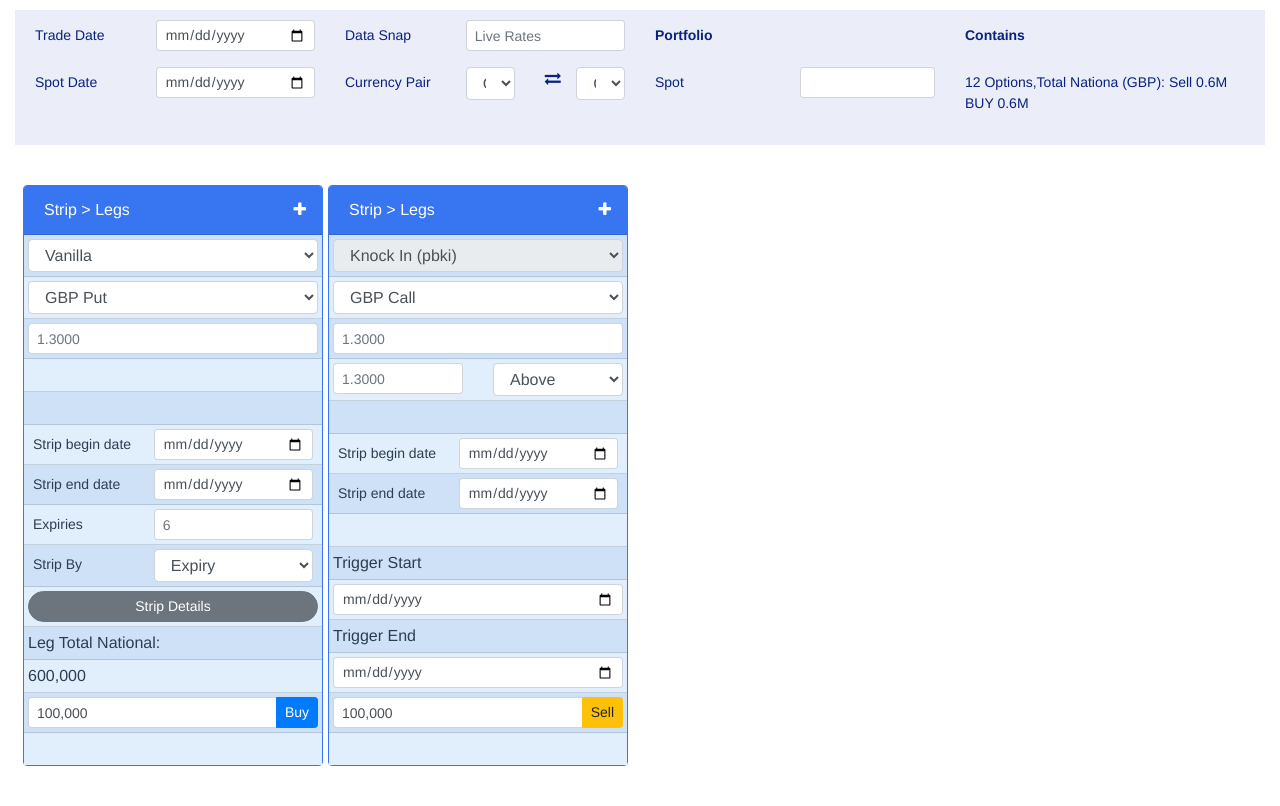
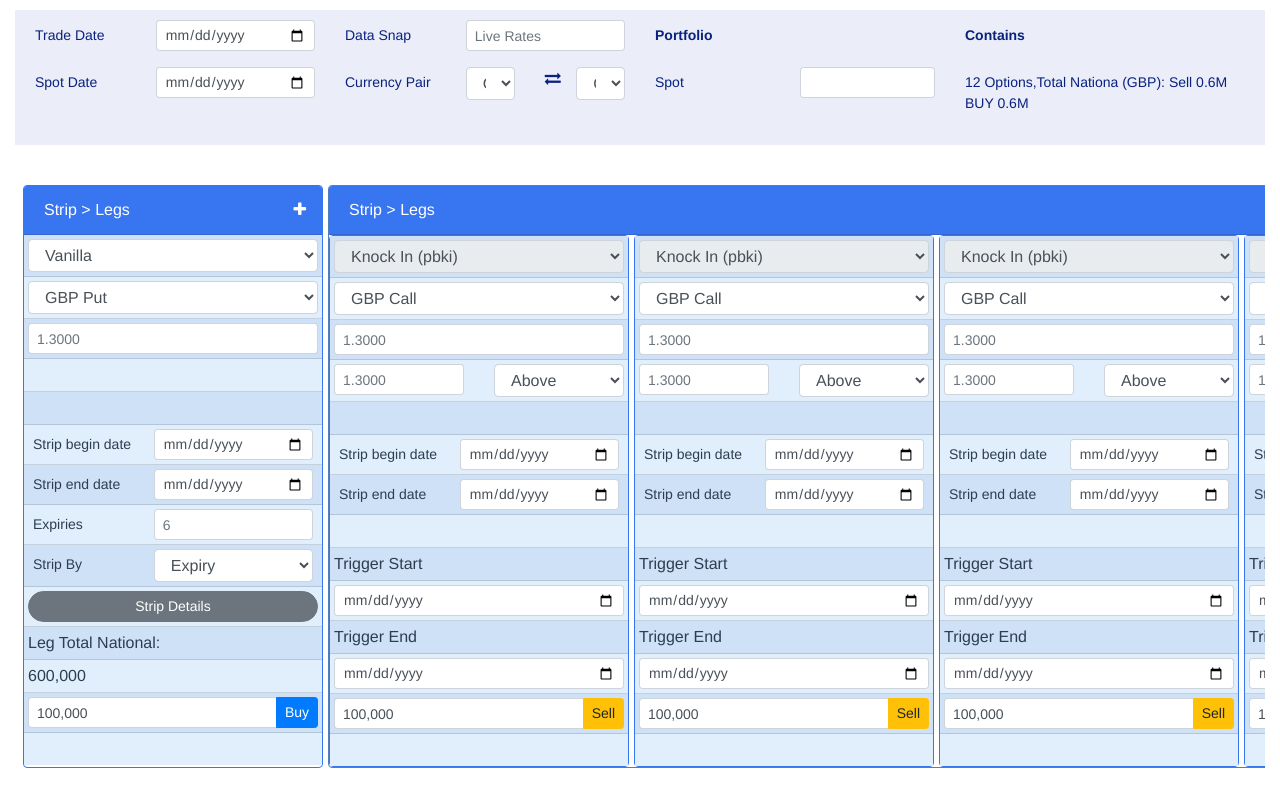
Before and after one commit to xsmorex/derivitest, a Vue app: page / in a window 1280 px wide. Shown: the top 806 px of the page. Built offline with nearby package versions, Linux system fonts and the light colour scheme.

Commit message:
options leg extension template added

```diff
--- a/src/assets/css/style.css
+++ b/src/assets/css/style.css
@@ -30,7 +30,7 @@ a {
 
 .strip-legs-option.card {
     min-height: 300px;
-    width: 300px;
+    min-width: 300px;
     margin-right: 5px;
     border: 1px solid #3875f1;
 }
@@ -62,3 +62,11 @@ a {
     padding: 0.25rem;
     border-radius: 0!important;
 }
+
+.strip-legs-option.option1 {
+    border: 1px solid #3875f1;
+}
+
+.strip-legs-option.option2 {
+    border: 1px solid #507ebf;
+}
--- a/src/components/Home/Option1.vue
+++ b/src/components/Home/Option1.vue
@@ -1,5 +1,6 @@
 <template>
-<b-card no-body class="ml-2 strip-legs-option ">
+<div class="d-flex">
+    <b-card no-body class="ml-2 strip-legs-option option1">
         <div slot="header">
             Strip > Legs
             <div class="card-header-actions">
@@ -67,10 +68,17 @@
             </b-list-group>
         </b-card-body>
     </b-card>
+    <Option2 />
+</div>
 </template>
 
 <script>
+import Option2 from "./Option2.vue";
+
 export default {
-    name: "Option1"
+    name: "Option1",
+    components: {
+        Option2
+    },
 };
 </script>
--- a/src/components/Home/Option2.vue
+++ b/src/components/Home/Option2.vue
@@ -9,75 +9,24 @@
         </div>
     </div>
     <b-card-body class="p-0">
-        <b-list-group flush>
-            <b-list-group-item>
-                <b-form-select name="optionClass" :plain="true" :options="['Knock In (pbki)']" disabled value="Knock In (pbki)">
-                </b-form-select>
-            </b-list-group-item>
-            <b-list-group-item>
-                <b-form-select name="callPutOption" :plain="true" :options="['GBP Call', 'GBP Put']" value="GBP Call">
-                </b-form-select>
-            </b-list-group-item>
-            <b-list-group-item>
-                <b-form-input name="strike" type="text" size="sm" placeholder="1.3000"></b-form-input>
-            </b-list-group-item>
-            <b-list-group-item>
-                <div class="row">
-                    <div class="col">
-                        <b-form-input name="trigger1" type="text" size="sm" placeholder="1.3000"></b-form-input>
-                    </div>
-                    <div class="col">
-                        <b-form-select name="trigger1_type" :plain="true" :options="['Above', 'Below']" value="Above">
-                        </b-form-select>
-                    </div>
-                </div>
-            </b-list-group-item>
-            <b-list-group-item>&nbsp;</b-list-group-item>
-            <b-list-group-item>
-                <b-form-group class="m-0" label="Strip begin date" label-for="strip_begin_date" :label-cols="5" label-size="sm" :horizontal="true">
-                    <b-form-input type="date" size="sm" name="strip_begin_date"></b-form-input>
-                </b-form-group>
-            </b-list-group-item>
-            <b-list-group-item>
-                <b-form-group class="m-0" label="Strip end date" label-for="strip_end_date" :label-cols="5" label-size="sm" :horizontal="true">
-                    <b-form-input type="date" size="sm" name="strip_end_date"></b-form-input>
-                </b-form-group>
-            </b-list-group-item>
-            <b-list-group-item>&nbsp;</b-list-group-item>
-            <b-list-group-item>
-                Trigger Start
-            </b-list-group-item>
-            <b-list-group-item>
-                <b-form-group class="m-0" label="" label-for="trigger_start_date" :label-cols="0" label-size="sm" :horizontal="true">
-                    <b-form-input type="date" size="sm" name="trigger_start_date"></b-form-input>
-                </b-form-group>
-            </b-list-group-item>
-            <b-list-group-item>
-                Trigger End
-            </b-list-group-item>
-            <b-list-group-item>
-                <b-form-group class="m-0" label="" label-for="trigger_end_date" :label-cols="0" label-size="sm" :horizontal="true">
-                    <b-form-input type="date" size="sm" name="trigger_end_date"></b-form-input>
-                </b-form-group>
-            </b-list-group-item>
-            <b-list-group-item>
-                <b-form-group class="m-0" label="" label-for="nationalIn">
-                    <b-input-group>
-                        <b-form-input size="sm" name="nationalIn" type="text" value="100,000"></b-form-input>
-                        <b-input-group-append>
-                            <b-button size="sm" variant="warning">Sell</b-button>
-                        </b-input-group-append>
-                    </b-input-group>
-                </b-form-group>
-            </b-list-group-item>
-            <b-list-group-item>&nbsp;</b-list-group-item>
-        </b-list-group>
+        <div class="d-flex flex-row flex-now">
+            <Option2Item/>
+            <Option2Item/>
+            <Option2Item/>
+            <Option2Item/>
+            <Option2Item/>
+        </div>
     </b-card-body>
 </b-card>
 </template>
 
 <script>
+import Option2Item from "./Option2Item.vue";
+
 export default {
-    name: "Option2"
+    name: "Option2",
+     components: {
+        Option2Item
+    },
 };
 </script>
--- /dev/null
+++ b/src/components/Home/Option2Item.vue
@@ -0,0 +1,73 @@
+<template>
+<b-card no-body class="strip-legs-option">
+    <b-list-group flush>
+        <b-list-group-item>
+            <b-form-select name="optionClass" :plain="true" :options="['Knock In (pbki)']" disabled value="Knock In (pbki)">
+            </b-form-select>
+        </b-list-group-item>
+        <b-list-group-item>
+            <b-form-select name="callPutOption" :plain="true" :options="['GBP Call', 'GBP Put']" value="GBP Call">
+            </b-form-select>
+        </b-list-group-item>
+        <b-list-group-item>
+            <b-form-input name="strike" type="text" size="sm" placeholder="1.3000"></b-form-input>
+        </b-list-group-item>
+        <b-list-group-item>
+            <div class="row">
+                <div class="col">
+                    <b-form-input name="trigger1" type="text" size="sm" placeholder="1.3000"></b-form-input>
+                </div>
+                <div class="col">
+                    <b-form-select name="trigger1_type" :plain="true" :options="['Above', 'Below']" value="Above">
+                    </b-form-select>
+                </div>
+            </div>
+        </b-list-group-item>
+        <b-list-group-item>&nbsp;</b-list-group-item>
+        <b-list-group-item>
+            <b-form-group class="m-0" label="Strip begin date" label-for="strip_begin_date" :label-cols="5" label-size="sm" :horizontal="true">
+                <b-form-input type="date" size="sm" name="strip_begin_date"></b-form-input>
+            </b-form-group>
+        </b-list-group-item>
+        <b-list-group-item>
+            <b-form-group class="m-0" label="Strip end date" label-for="strip_end_date" :label-cols="5" label-size="sm" :horizontal="true">
+                <b-form-input type="date" size="sm" name="strip_end_date"></b-form-input>
+            </b-form-group>
+        </b-list-group-item>
+        <b-list-group-item>&nbsp;</b-list-group-item>
+        <b-list-group-item>
+            Trigger Start
+        </b-list-group-item>
+        <b-list-group-item>
+            <b-form-group class="m-0" label="" label-for="trigger_start_date" :label-cols="0" label-size="sm" :horizontal="true">
+                <b-form-input type="date" size="sm" name="trigger_start_date"></b-form-input>
+            </b-form-group>
+        </b-list-group-item>
+        <b-list-group-item>
+            Trigger End
+        </b-list-group-item>
+        <b-list-group-item>
+            <b-form-group class="m-0" label="" label-for="trigger_end_date" :label-cols="0" label-size="sm" :horizontal="true">
+                <b-form-input type="date" size="sm" name="trigger_end_date"></b-form-input>
+            </b-form-group>
+        </b-list-group-item>
+        <b-list-group-item>
+            <b-form-group class="m-0" label="" label-for="nationalIn">
+                <b-input-group>
+                    <b-form-input size="sm" name="nationalIn" type="text" value="100,000"></b-form-input>
+                    <b-input-group-append>
+                        <b-button size="sm" variant="warning">Sell</b-button>
+                    </b-input-group-append>
+                </b-input-group>
+            </b-form-group>
+        </b-list-group-item>
+        <b-list-group-item>&nbsp;</b-list-group-item>
+    </b-list-group>
+</b-card>
+</template>
+
+<script>
+export default {
+    name: "Option2Item"
+};
+</script>
--- a/src/containers/Home.vue
+++ b/src/containers/Home.vue
@@ -4,7 +4,6 @@
     <div class="middle-section mt-3 pt-4 pb-5">
         <div class="d-flex flex-row flex-now">
             <Option1 />
-            <Option2 />
         </div>
     </div>
 </b-container>
@@ -13,14 +12,11 @@
 <script>
 import TopPanel from "../components/Home/TopPanel.vue";
 import Option1 from "../components/Home/Option1.vue";
-import Option2 from "../components/Home/Option2.vue";
-
 export default {
     name: "Home",
     components: {
         TopPanel,
-        Option1,
-        Option2
+        Option1
     }
 };
 </script>
```
Lines whose indentation alone changed are shown as unchanged.
